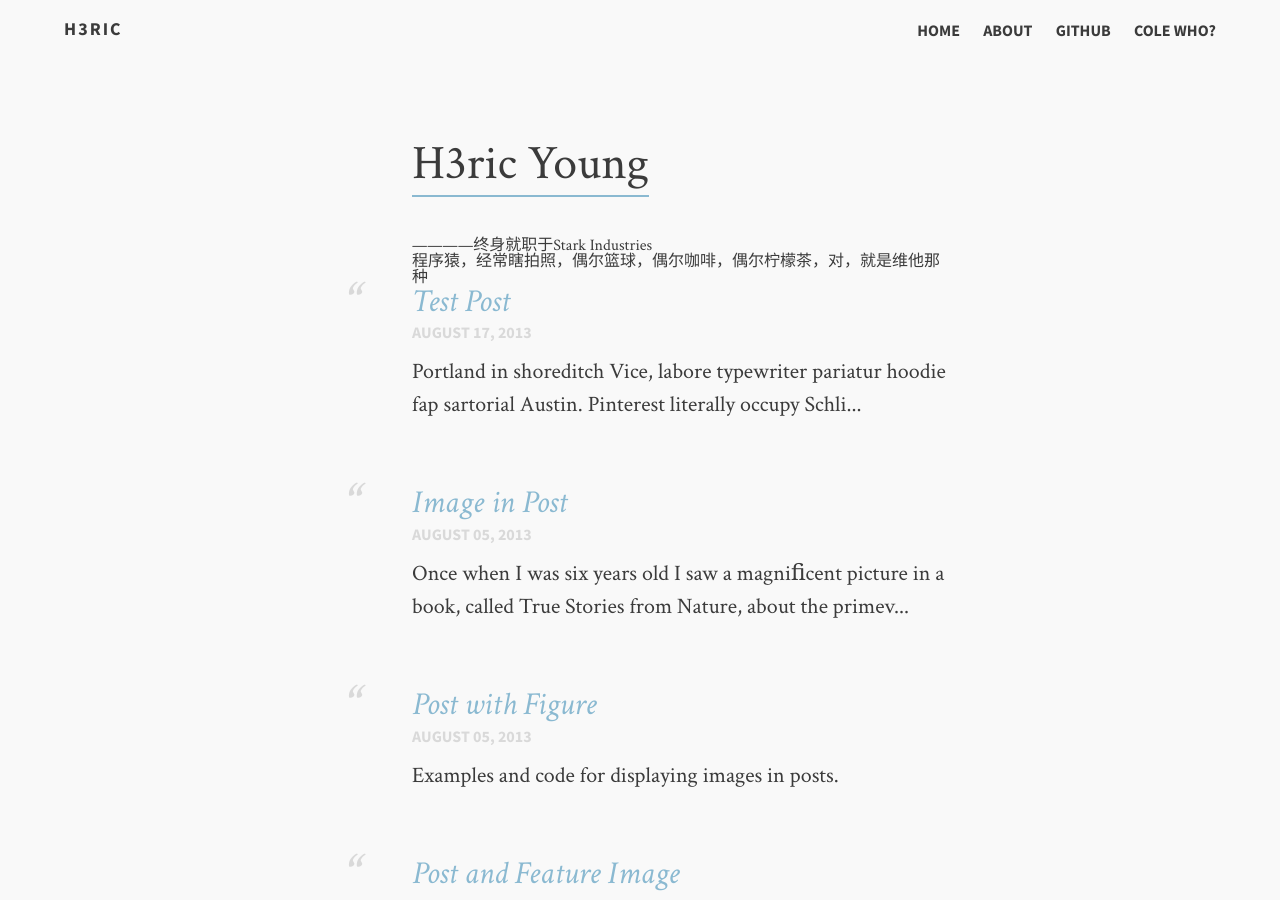
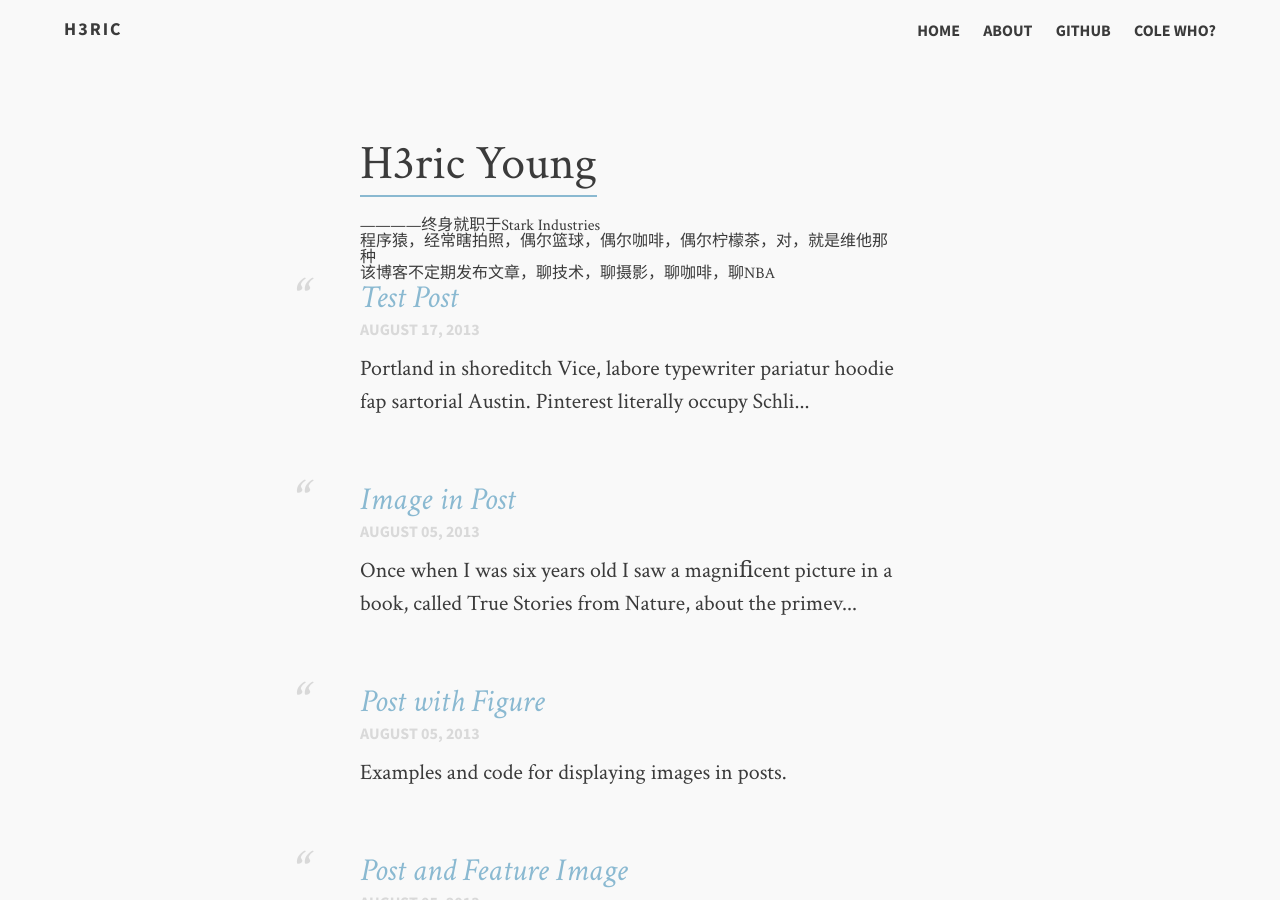
Before and after one commit to HericYoung/Blog, a Jekyll site: the page built from index.md, in a window 1280 px wide and 900 px high. Built offline with Jekyll 4.4.1, drawn with Linux system fonts in a browser that asks for light colours.

Commit message:
no message

```diff
--- a/_layouts/home.html
+++ b/_layouts/home.html
@@ -3,9 +3,9 @@
     <div id='bump'>
         <section class="article archive">
           <article class="archive-wrap">
-              <ol class="post-list">
+              <ol class="post-list" style="margin-left: 15%">
                 <lh>
-                  <h2><span class="bb">{{ page.title }}</span></h2>
+                  <h2 style="margin-bottom: 30px"><span class="bb">{{ page.title }}</span></h2>
                 </lh>
                 <lh>
                   <h5><span>{{ page.description }}</span></h5>
--- a/index.md
+++ b/index.md
@@ -1,7 +1,7 @@
 ---
 layout: home
 title: "H3ric Young"
-description: ————终身就职于Stark Industries<br>程序猿，经常瞎拍照，偶尔篮球，偶尔咖啡，偶尔柠檬茶，对，就是维他那种
+description: ————终身就职于Stark Industries<br>程序猿，经常瞎拍照，偶尔篮球，偶尔咖啡，偶尔柠檬茶，对，就是维他那种<br>该博客不定期发布文章，聊技术，聊摄影，聊咖啡，聊NBA
 tags: [Jekyll, theme, responsive, blog, template]
 image:
   feature: typewriter.jpg
```
